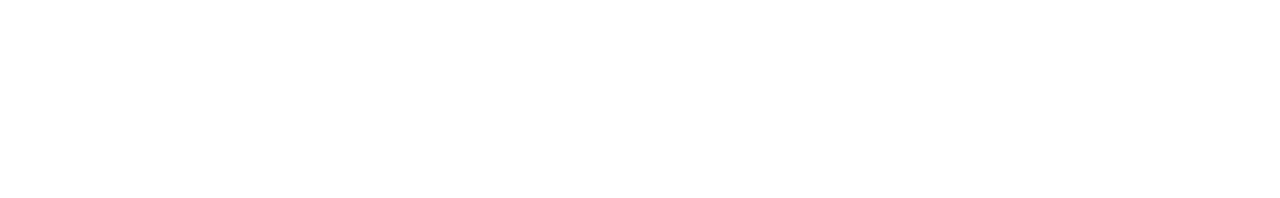
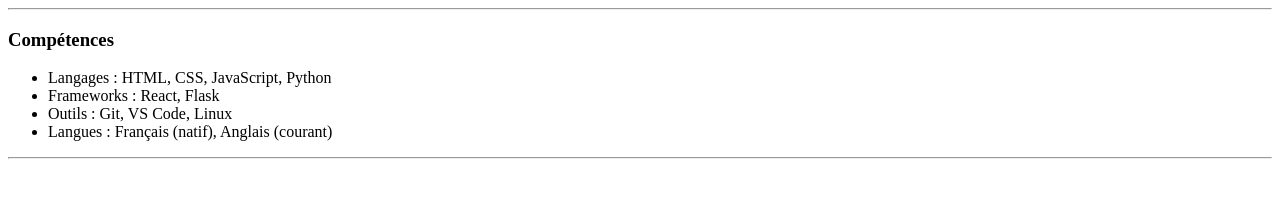
Before and after one commit to djiounaaligana-stack/git-mon-cv, a plain HTML site: page index.html in a window 1280 px wide. Drawn offline with Linux system fonts and the light colour scheme.

```diff
--- a/index.html
+++ b/index.html
@@ -8,5 +8,21 @@
 </head>
 <body>
 
+
+<hr>
+
+    <!-- Compétences -->
+    <section>
+        <h3>Compétences</h3>
+        <ul>
+            <li>Langages : HTML, CSS, JavaScript, Python</li>
+            <li>Frameworks : React, Flask</li>
+            <li>Outils : Git, VS Code, Linux</li>
+            <li>Langues : Français (natif), Anglais (courant)</li>
+        </ul>
+    </section>
+
+    <hr>
+
 </body>
 </html>
```
